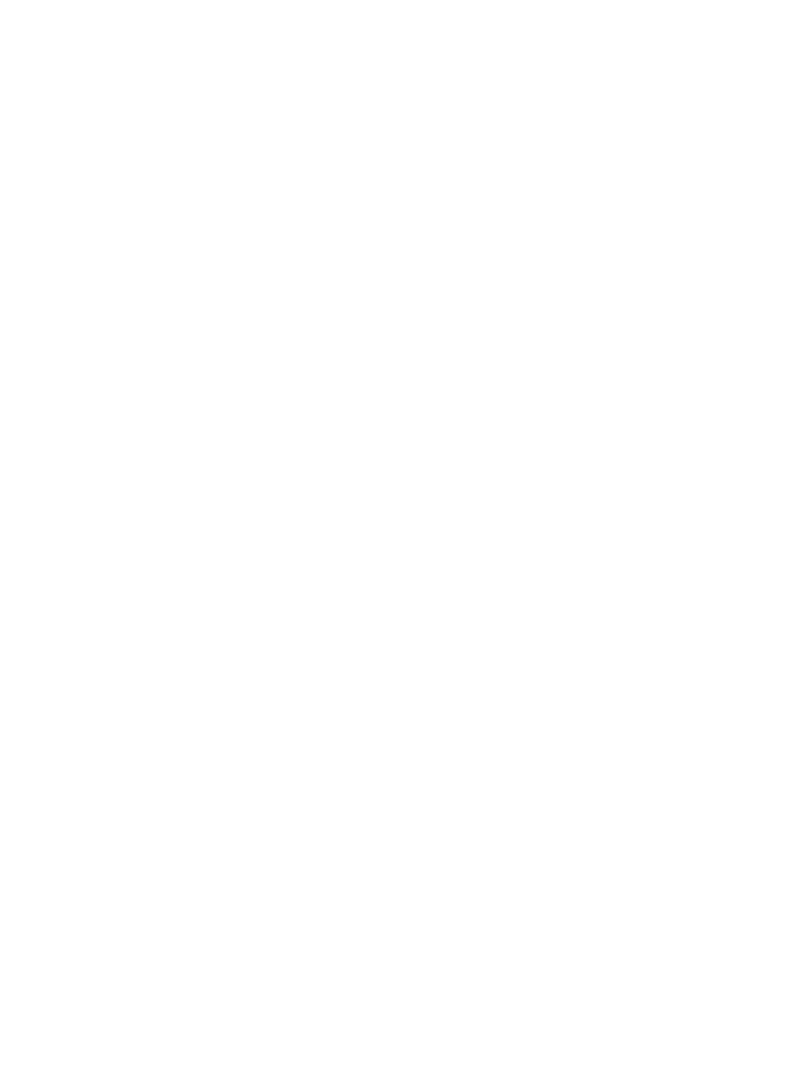
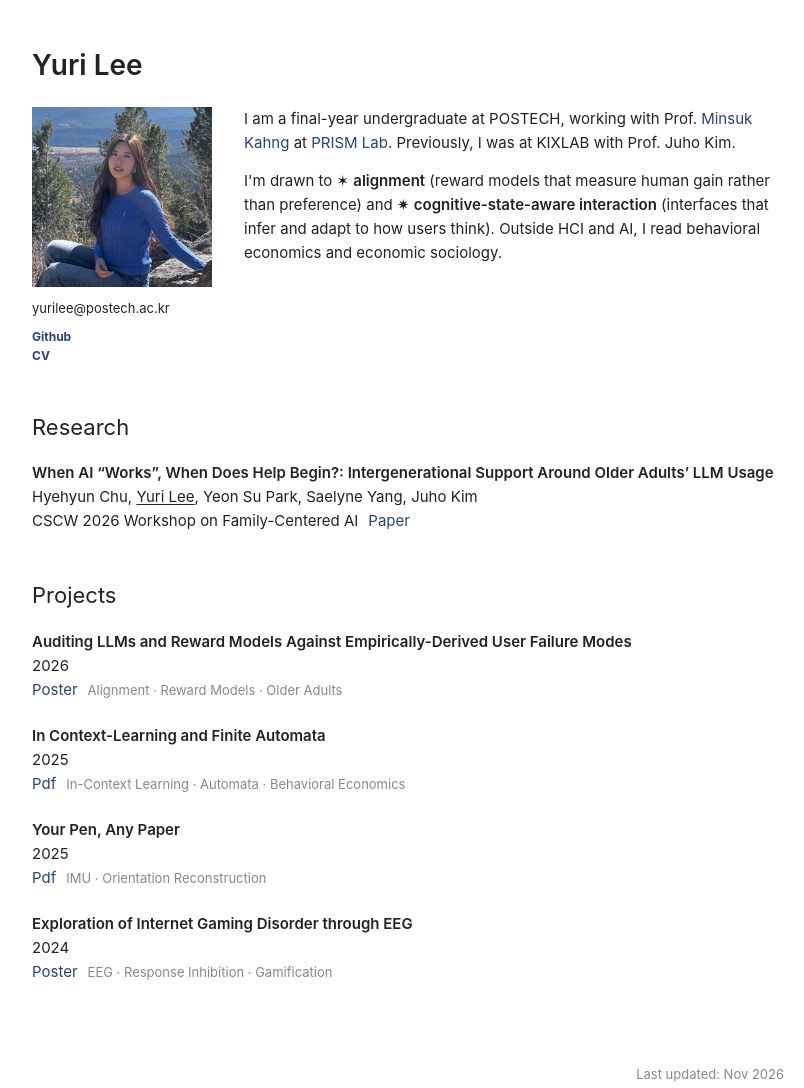
Before and after one commit to 2u2e/2u2e.github.io, a plain HTML site: page index.html in a window 1280 px wide. Shown: the whole page, without its empty margins (232-1036 px from the left). Before the commit the page ends 800 px from the top, so only its background shows below. Drawn offline with Linux system fonts and the light colour scheme.

Commit message:
update bio, publications, projects

```diff
--- /dev/null
+++ b/assets/css/style.css
@@ -0,0 +1,233 @@
+/* ------------------------------------------------------------------
+   site-wide settings
+   ------------------------------------------------------------------ */
+:root {
+  --color-bg: #ffffff;
+  --color-text: #222222;
+  --color-muted: #888888;     /* small grey text: notes, footer */
+  --color-accent: #28427C;    /* link color */
+
+  --font-body: -apple-system, "Segoe UI", Roboto, "Noto Sans KR", sans-serif;
+
+  --max-width: 800px;         /* width of content column */
+  --photo-width: 180px;
+  --photo-height: 180px;
+}
+
+/* ---------- Base ---------- */
+*,
+*::before,
+*::after {
+  box-sizing: border-box;
+}
+
+body {
+  max-width: var(--max-width);
+  margin: 0 auto;
+  padding: 48px 24px;
+  background: var(--color-bg);
+  color: var(--color-text);
+  font-family: var(--font-body);
+  font-size: 15px;
+  line-height: 1.6;
+  text-align: left;
+}
+
+a {
+  color: var(--color-accent);
+  text-decoration: none;
+}
+
+a:hover {
+  text-decoration: underline;
+}
+
+h1 {
+  margin: 0 0 24px;
+  font-size: 28px;
+  font-weight: 600;
+  line-height: 1.25;
+}
+
+h2 {
+  margin: 48px 0 20px;
+  font-size: 22px;
+  font-weight: 400;
+  line-height: 1.3;
+}
+
+p {
+  margin: 0 0 14px;
+}
+
+strong {
+  font-weight: 600;
+}
+
+/* ---------- photo & bio column ---------- */
+.intro {
+  display: flex;
+  align-items: flex-start;
+  gap: 32px;
+}
+
+.intro-side {
+  flex: 0 0 var(--photo-width);
+  width: var(--photo-width);
+}
+
+.intro-bio {
+  flex: 1 1 0;
+  min-width: 0;
+}
+
+.intro-bio p:last-child {
+  margin-bottom: 0;
+}
+
+.intro-bio a.quiet {
+  color: inherit;
+  text-decoration: none;
+}
+.intro-bio a.quiet:hover {
+  text-decoration: underline;
+}
+
+.photo {
+  display: block;
+  width: var(--photo-width);
+  height: var(--photo-height);
+  object-fit: cover;
+}
+
+.emails {
+  margin: 12px 0 8px;
+  font-size: 13px;
+  line-height: 1.5;
+  overflow-wrap: anywhere;
+}
+
+.social {
+  margin: 0;
+  font-size: 12px;
+  font-weight: 700;
+  white-space: nowrap;        /* links on one row */
+  word-spacing: -2px;         /* tighten the " · " separators*/
+}
+
+/* ---------- research list ---------- */
+.pub-list {
+  margin: 0;
+  padding: 0;
+  list-style: none;
+}
+
+.pub {
+  margin-bottom: 22px;
+}
+
+.pub-title {
+  font-weight: 600;
+}
+
+.me {
+  text-decoration: underline;
+  text-underline-offset: 2px;
+}
+
+.pub-authors sup {
+  line-height: 0;
+}
+
+.pub-links a {
+  margin-left: 10px;
+}
+
+.pub-note {
+  margin-left: 10px;
+  color: var(--color-muted);
+  font-size: 13px;
+}
+
+.notice {
+  color: var(--color-muted);
+}
+
+/* ---------- Projects ---------- */
+/* Entries reuse .pub-list, .pub, .pub-title and .pub-links from the research
+   list, so spacing, title weight and link buttons stay identical. */
+.project {
+  display: flex;
+  align-items: flex-start;
+  gap: 16px;
+}
+
+.project-body {
+  flex: 1 1 0;
+  min-width: 0;
+}
+
+.project-thumb {
+  flex: none;
+  width: 120px;
+  aspect-ratio: 4 / 3;
+  margin-top: 4px;
+  object-fit: cover;
+}
+
+/* Title link looks like a plain title until hovered. */
+.project .pub-title a {
+  color: inherit;
+}
+
+.project .pub-title a:hover {
+  color: var(--color-accent);
+}
+
+/* Links start the line here, so the first one needs no left gap. */
+.project-meta .pub-links a:first-child {
+  margin-left: 0;
+}
+
+.project-tags {
+  color: var(--color-muted);
+  font-size: 13px;
+}
+
+.pub-links + .project-tags {
+  margin-left: 10px;
+}
+
+@media (max-width: 600px) {
+  .project {
+    flex-direction: column;
+    gap: 8px;
+  }
+
+  .project-thumb {
+    margin-top: 0;
+  }
+}
+
+/* ---------- footer ---------- */
+footer {
+  margin-top: 80px;
+  color: var(--color-muted);
+  font-size: 13px;
+}
+
+footer p {
+  margin: 0;
+}
+
+/* ---------- small screens: stack the intro ---------- */
+@media (max-width: 600px) {
+  .intro {
+    flex-direction: column;
+    gap: 24px;
+  }
+
+  .intro-side {
+    flex-basis: auto;
+  }
+}
--- /dev/null
+++ b/assets/js/main.js
@@ -0,0 +1,172 @@
+// EDIT: your name, spelled exactly as it appears in publications.json
+const OWNER_NAME = "Yuri Lee";
+
+// Where the data lives, and the order link buttons appear in.
+const DATA_URL = "publications/publications.json";
+const LINK_ORDER = ["Paper", "Website", "Code", "Data"];
+const PROJECTS_URL = "projects/projects.json";
+const PROJECT_LINK_ORDER = ["Website", "Code", "Demo", "Paper", "Slides"];
+
+// ---------- Shared helpers ----------
+
+// Create an element with an optional class and text.
+function el(tag, className, text) {
+  const node = document.createElement(tag);
+  if (className) node.className = className;
+  if (text) node.textContent = text;
+  return node;
+}
+
+// Link buttons in the given order (labels not in `order` go last).
+// Returns null when there are no links.
+function renderLinks(links, order) {
+  links = links || {};
+  const labels = [
+    ...order.filter((label) => links[label]),
+    ...Object.keys(links).filter((label) => !order.includes(label) && links[label]),
+  ];
+  if (!labels.length) return null;
+
+  const group = el("span", "pub-links");
+  labels.forEach((label) => {
+    const a = el("a", "", label);
+    a.href = links[label];
+    group.append(a);
+  });
+  return group;
+}
+
+async function fetchJSON(url) {
+  const response = await fetch(url);
+  if (!response.ok) throw new Error(`HTTP ${response.status}`);
+  return response.json();
+}
+
+// ---------- Research ----------
+
+// "Jane Doe*" -> name "Jane Doe" plus a superscript * (equal contribution).
+function renderAuthors(authors) {
+  const line = el("div", "pub-authors");
+  authors.forEach((raw, i) => {
+    if (i > 0) line.append(", ");
+    const starred = raw.trim().endsWith("*");
+    const name = raw.trim().replace(/\*$/, "").trim();
+    line.append(name === OWNER_NAME ? el("span", "me", name) : name);
+    if (starred) line.append(el("sup", "", "*"));
+  });
+  return line;
+}
+
+// Venue text, then link buttons, then the optional grey note.
+function renderMeta(pub) {
+  const line = el("div", "pub-meta");
+  line.append(el("span", "pub-venue", pub.venue));
+
+  const links = renderLinks(pub.links, LINK_ORDER);
+  if (links) line.append(links);
+
+  if (pub.note) line.append(el("span", "pub-note", pub.note));
+  return line;
+}
+
+function renderPublication(pub) {
+  const item = el("li", "pub");
+  item.append(
+    el("div", "pub-title", pub.title),
+    renderAuthors(pub.authors || []),
+    renderMeta(pub)
+  );
+  return item;
+}
+
+async function loadPublications() {
+  const list = document.getElementById("publications");
+  try {
+    const pubs = await fetchJSON(DATA_URL);
+    list.replaceChildren(...pubs.map(renderPublication));
+  } catch (error) {
+    console.error("Could not load publications:", error);
+    list.replaceChildren(
+      el(
+        "li",
+        "notice",
+        "Could not load the publication list. If you opened this file directly, " +
+          "preview it with a local server instead (see README.md). Otherwise, " +
+          "check publications/publications.json for a typo."
+      )
+    );
+  }
+}
+
+// ---------- Projects ----------
+
+function renderProject(project) {
+  const item = el("li", "pub project");
+  const links = project.links || {};
+
+  // Optional thumbnail on the left; dropped if the image file is missing.
+  if (project.thumbnail) {
+    const img = el("img", "project-thumb");
+    img.src = project.thumbnail;
+    img.alt = "";
+    img.addEventListener("error", () => img.remove());
+    item.append(img);
+  }
+
+  const body = el("div", "project-body");
+
+  // Line 1: title (a link when the project has a Website).
+  const title = el("div", "pub-title");
+  if (links.Website) {
+    const a = el("a", "", project.title);
+    a.href = links.Website;
+    title.append(a);
+  } else {
+    title.textContent = project.title;
+  }
+  body.append(title);
+
+  if (project.collaborators && project.collaborators.length) {
+    body.append(el("div", "project-collaborators", "with " + project.collaborators.join(", ")));
+  }
+
+  // Line 2: role · affiliation · period (missing parts are skipped).
+  const info = [project.role, project.affiliation, project.period].filter(Boolean).join(" · ");
+  if (info) body.append(el("div", "project-info", info));
+
+  // Line 3: description. The one field inserted as HTML, so it can hold <a> links.
+  if (project.description) {
+    const description = el("div", "project-description");
+    description.innerHTML = project.description;
+    body.append(description);
+  }
+
+  // Line 4: link buttons, then tags in small grey text.
+  const linkGroup = renderLinks(links, PROJECT_LINK_ORDER);
+  const tags = (project.tags || []).join(" · ");
+  if (linkGroup || tags) {
+    const meta = el("div", "project-meta");
+    if (linkGroup) meta.append(linkGroup);
+    if (tags) meta.append(el("span", "project-tags", tags));
+    body.append(meta);
+  }
+
+  item.append(body);
+  return item;
+}
+
+// The Projects section starts hidden and is only shown once there is
+// something to list, so a missing or empty projects.json leaves no heading.
+async function loadProjects() {
+  try {
+    const projects = await fetchJSON(PROJECTS_URL);
+    if (!Array.isArray(projects) || !projects.length) return;
+    document.getElementById("project-list").replaceChildren(...projects.map(renderProject));
+    document.getElementById("projects").hidden = false;
+  } catch (error) {
+    console.warn("Projects section hidden; could not load projects:", error);
+  }
+}
+
+loadPublications();
+loadProjects();
--- a/index.html
+++ b/index.html
@@ -1,11 +1,83 @@
 <!DOCTYPE html>
-<html lang="ko">
+<html lang="en">
 <head>
   <meta charset="UTF-8">
   <meta name="viewport" content="width=device-width, initial-scale=1.0">
+
   <title>Yuri Lee</title>
+  <meta name="description" content="Yuri's Personal Website">
+
+  <link rel="stylesheet" href="assets/css/style.css">
+  <script src="assets/js/main.js" defer></script>
+
+  <style>
+    .interests {
+      margin-left: 0px;
+    }
+  </style>
+
 </head>
 <body>
 
+  <header>
+    <h1 style="text-align: left;">Yuri Lee</h1>
+  </header>
+
+  <main>
+    <section class="intro" aria-label="About">
+      <div class="intro-side">
+        <img class="photo" src="assets/img/photo_nov26.jpg" alt="photo" width="180" height="240">
+
+        <p class="emails" style="text-align: left;">
+          yurilee@postech.ac.kr<br>
+        </p>
+
+        <p class="social" style="text-align: left;">
+          <!--<a href="#">X</a> · -->
+          <!--<a href="#">LinkedIn</a> <br> -->
+          <!--<a href="#">Scholar</a> · -->
+          <a href="https://github.com/2u2e">Github</a> <br>
+          <a href="assets/YuriLee_CV.pdf">CV</a>
+
+        </p>
+      </div>
+
+      <div class="intro-bio">
+        <p>
+          I am a final-year undergraduate at <a href="https://kr.linkedin.com/school/pohang-university-of-science-and-technology/" style="color: #222222;">POSTECH</a>,
+          working with Prof. <a href="https://minsuk.com/">Minsuk Kahng</a> at <a href="https://prism.snu.ac.kr/">PRISM Lab</a>.
+          Previously, I was at <a href="https://www.kixlab.org/" style="color: #222222;">KIXLAB</a> with Prof. <a href="https://juhokim.com/" style="color: #222222;">Juho Kim</a>.
+        </p>
+        <p>
+          I'm drawn to
+          <span class="interests">✶ <strong>alignment</strong> (reward models that measure human gain rather than preference)</span> and
+          <span class="interests">✷ <strong>cognitive-state-aware interaction</strong> (interfaces that infer and adapt to how users think)</span>.
+          Outside HCI and AI, I read behavioral economics and economic sociology.
+        </p>
+      </div>
+
+    </section>
+
+    <section class="research" aria-labelledby="research-heading">
+      <h2 id="research-heading">Research</h2>
+
+      <ul id="publications" class="pub-list"></ul>
+
+      <noscript>
+        <p class="notice">Enable JavaScript to see the publication list.</p>
+      </noscript>
+    </section>
+
+    <section id="projects" class="projects" aria-labelledby="projects-heading" hidden>
+      <h2 id="projects-heading">Projects</h2>
+
+      <ul id="project-list" class="pub-list"></ul>
+    </section>
+  </main>
+
+  <footer>
+    <p style="text-align: right;">Last updated: Nov 2026</p>
+  </footer>
+
 </body>
 </html>
--- /dev/null
+++ b/projects/projects.json
@@ -0,0 +1,34 @@
+[
+  {
+    "title": "Auditing LLMs and Reward Models Against Empirically-Derived User Failure Modes",
+    "period": "2026",
+    "tags": ["Alignment", "Reward Models", "Older Adults"],
+    "links": {
+      "Poster": "https://drive.google.com/file/d/1WS0LS80PGUG2G2BbA-bnFMENqJUf2GYp/view?usp=sharing"
+    }
+  },
+  {
+    "title": "In Context-Learning and Finite Automata",
+    "period": "2025",
+    "tags": ["In-Context Learning", "Automata", "Behavioral Economics"],
+    "links": {
+      "Pdf": "https://drive.google.com/file/d/18tF-d-i8cji4Nx6Bb5p22c0vd0G0GH4U/view?usp=share_link"
+    }
+  },
+  {
+    "title": "Your Pen, Any Paper",
+    "period": "2025",
+    "tags": ["IMU", "Orientation Reconstruction"],
+    "links": {
+      "Pdf": "https://drive.google.com/file/d/1DSwAHOEHqnGx7ConUMB83mbVqTnNcifj/view?usp=sharing"
+    }
+  },
+  {
+    "title": "Exploration of Internet Gaming Disorder through EEG",
+    "period": "2024",
+    "tags": ["EEG", "Response Inhibition", "Gamification"],
+    "links": {
+      "Poster": "https://drive.google.com/file/d/18smANE0zcO3M1ZK-vOR7SoU__rjP6x1u/view?usp=sharing"
+    }
+  }
+]
--- /dev/null
+++ b/publications/publications.json
@@ -0,0 +1,10 @@
+[
+  {
+    "title": "When AI “Works”, When Does Help Begin?: Intergenerational Support Around Older Adults’ LLM Usage",
+    "authors": ["Hyehyun Chu", "Yuri Lee", "Yeon Su Park", "Saelyne Yang", "Juho Kim"],
+    "venue": "CSCW 2026 Workshop on Family-Centered AI",
+    "links": {
+      "Paper": "https://extendedhorizon.com/cscw2026ws-family-ai/accepted-papers/"
+    }
+  }
+]
```
Also changed, not shown: assets/img/photo_nov26.jpg (added), projects/img/placeholder.png (added), 6 other files.
